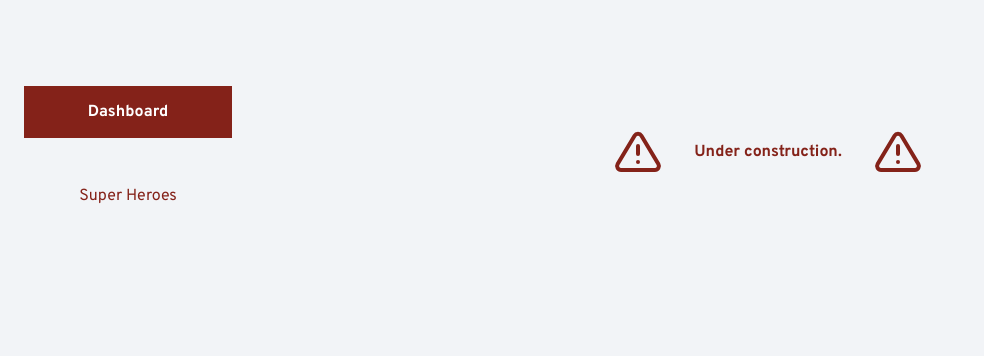
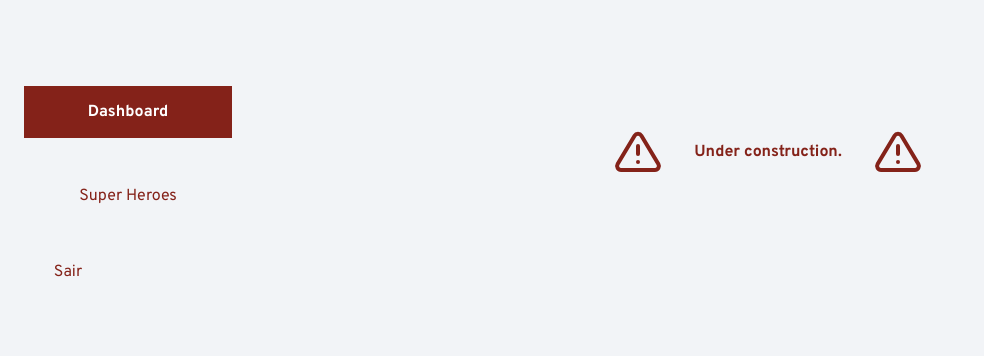
Before and after one commit to mymrtt/superheroes, a React (Create React App) app: page /dashboard in a window 1280 px wide. Shown: the part 168-524 px from the top of the page, without its empty margins (0-984 px from the left). Built offline with nearby package versions, Linux system fonts and the light colour scheme; sample sign-in values are in the browser's storage.

Commit message:
fixing header box shadow and superhero favs button

```diff
--- a/src/components/Header.js
+++ b/src/components/Header.js
@@ -24,7 +24,7 @@ const Container = styled.header`
     width: 100%;
     min-width: 100%;
     height: 5rem;
-    box-shadow: 5px 1px 5px;
+    box-shadow: 1px 1px 4px 0px #5f0f08;
   }
 `;
 
@@ -64,7 +64,6 @@ const MobileMenu = styled.img`
   display: none;
 
   @media(max-width: 648px) {
-    ${'' /* position: relative; */}
     margin-left: .5rem;
     height: 2rem;
     display: flex;
@@ -98,6 +97,10 @@ const ContainerLinks = styled.div`
   display: flex;
   flex-direction: column;
   justify-content: center;
+
+  @media(max-width: 648px) {
+    box-shadow: 1px 1px 4px 0px #5f0f08;
+  }
 `;
 
 const Link = styled(NavLink)`
@@ -159,6 +162,10 @@ const ContainerMenuItem = styled.div`
     width: 100%;
     justify-content: flex-start;
   }
+
+  @media(max-width: 648px) {
+    margin: ${(props) => props.menu && '0'};
+  }
 `;
 
 const Text = styled.p`
@@ -216,6 +223,9 @@ const Header = () => {
       >
         Super Heroes
       </Link>
+      <ContainerMenuItem onClick={handleLogout} menu>
+        <Text>Sair</Text>
+      </ContainerMenuItem>
     </ContainerLinks>
   );
 
--- a/src/components/layout/index.js
+++ b/src/components/layout/index.js
@@ -25,9 +25,10 @@ const Container = styled.div`
 
 const ContainerImageTheme = styled.figure`
   width: 100%;
-  position: absolute;
+  position: fixed;
 
   @media(max-width: 648px) {
+    position: absolute;
     width: auto;
     align-self: flex-end;
   }
--- a/src/screens/SuperHeroes.js
+++ b/src/screens/SuperHeroes.js
@@ -177,7 +177,7 @@ const ErrorMessage = styled.p`
 
 const ShowButton = styled.button`
   position: fixed;
-  right: 0;
+  right: ${(props) => props.searchAndFavs ? 'auto' : '0'};
   top: 0;
   margin-top: 1rem;
   margin-right: 1rem;
@@ -191,6 +191,7 @@ const ShowButton = styled.button`
   cursor: pointer;
   outline: none;
   background-color: ${({ theme }) => theme.text};
+  z-index: 2;
 
   @media(max-width: 768px) {
     width: 7rem;
@@ -200,8 +201,8 @@ const ShowButton = styled.button`
 
   @media(max-width: 648px) {
     position: absolute;
-    left: 0;
-    margin: 1rem 0 1rem .5rem;
+    left: ${(props) => props.searchAndFavs ? '0' : 'auto'};
+    margin: 1rem .5rem 1rem .5rem;
     height: 3rem;
     color: ${({ theme }) => theme.text};
     border: 1px solid;
@@ -385,6 +386,7 @@ class SuperHeroes extends Component {
           <Wrapper favsMob={listFavorites.length > 0}>
             {isSearch && (
               <ShowButton
+                searchAndFavs
                 onClick={() => this.setState({ isSearch: false })}
               >
                 Show All
```
